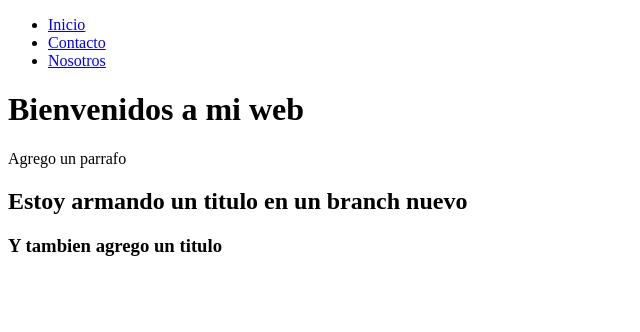
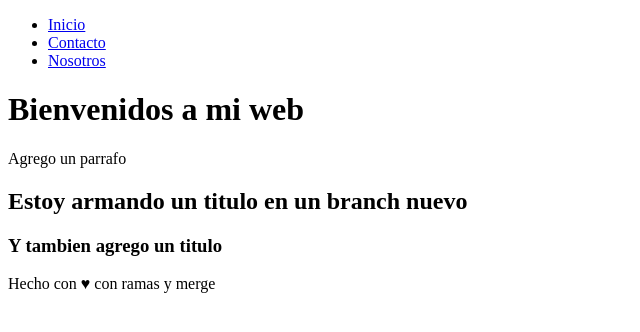
Before and after one commit to kelocai/Mi-sitio-Web-git-vercel, a plain HTML site: page index.html in a window 1280 px wide. Shown: the whole page, without its empty margins (0-640 px from the left). Drawn offline with Linux system fonts and the light colour scheme.

Commit message:
agregue un footer

```diff
--- a/index.html
+++ b/index.html
@@ -19,6 +19,8 @@
     <!-- Titulos -->
     <h2>Estoy armando un titulo en un branch nuevo</h2>
     <h3>Y tambien agrego un titulo</h3>
-
+    <footer>
+        <p>Hecho con ♥ con ramas y merge</p>
+    </footer>
 </body>
 </html>
```
